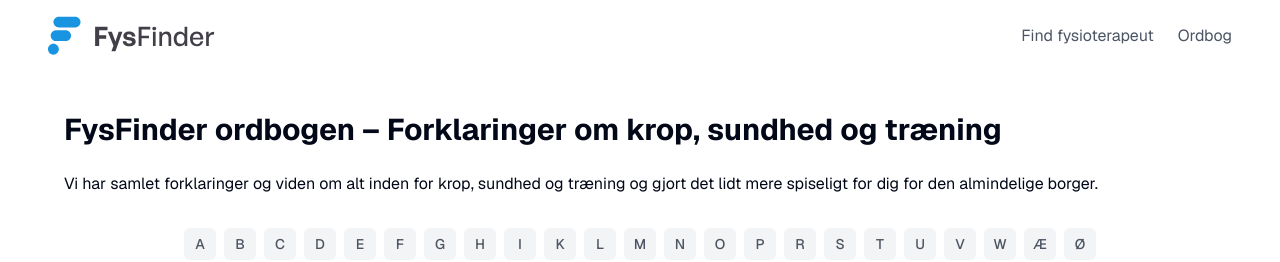
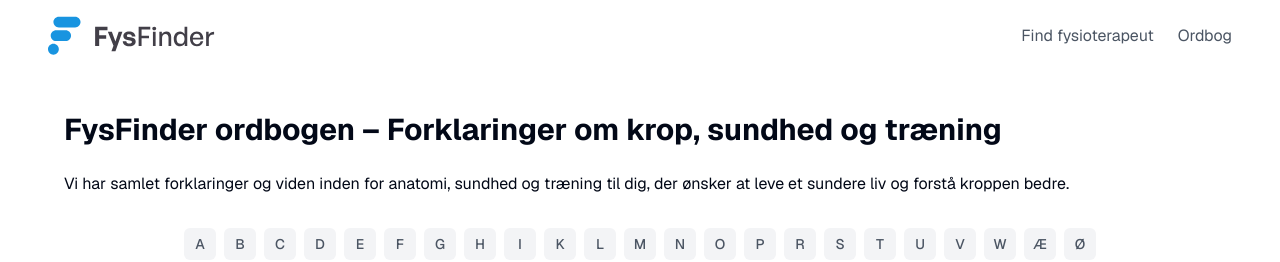
Before and after one commit to davidbograd/fysfinder-next, a Next.js app: page /ordbog in a window 1280 px wide. Shown: the top 262 px of the page. Built offline with nearby package versions, Linux system fonts and the light colour scheme.

Commit message:
ordbog page meta data

```diff
--- a/src/app/ordbog/page.tsx
+++ b/src/app/ordbog/page.tsx
@@ -60,7 +60,7 @@ function DictionaryStructuredData({ terms }: DictionaryStructuredDataProps) {
 }
 
 export const metadata = {
-  title: "FysFinder ordbogen – Forklaringer om krop, sundhed og træning",
+  title: "FysFinder ordbogen |  Krop - Anatomi - Sundhed - Træning",
   description:
     "Vi har samlet forklaringer og viden inden for anatomi, sundhed og træning til dig, der ønsker at leve et sundere liv og forstå kroppen bedre.",
 };
@@ -76,9 +76,9 @@ export default async function DictionaryPage() {
           FysFinder ordbogen – Forklaringer om krop, sundhed og træning
         </h1>
         <p className="mb-8">
-          Vi har samlet forklaringer og viden om alt inden for krop, sundhed og
-          træning og gjort det lidt mere spiseligt for dig for den almindelige
-          borger.
+          Vi har samlet forklaringer og viden inden for anatomi, sundhed og
+          træning til dig, der ønsker at leve et sundere liv og forstå kroppen
+          bedre.
         </p>
         <GlossaryList terms={terms} />
       </div>
```
